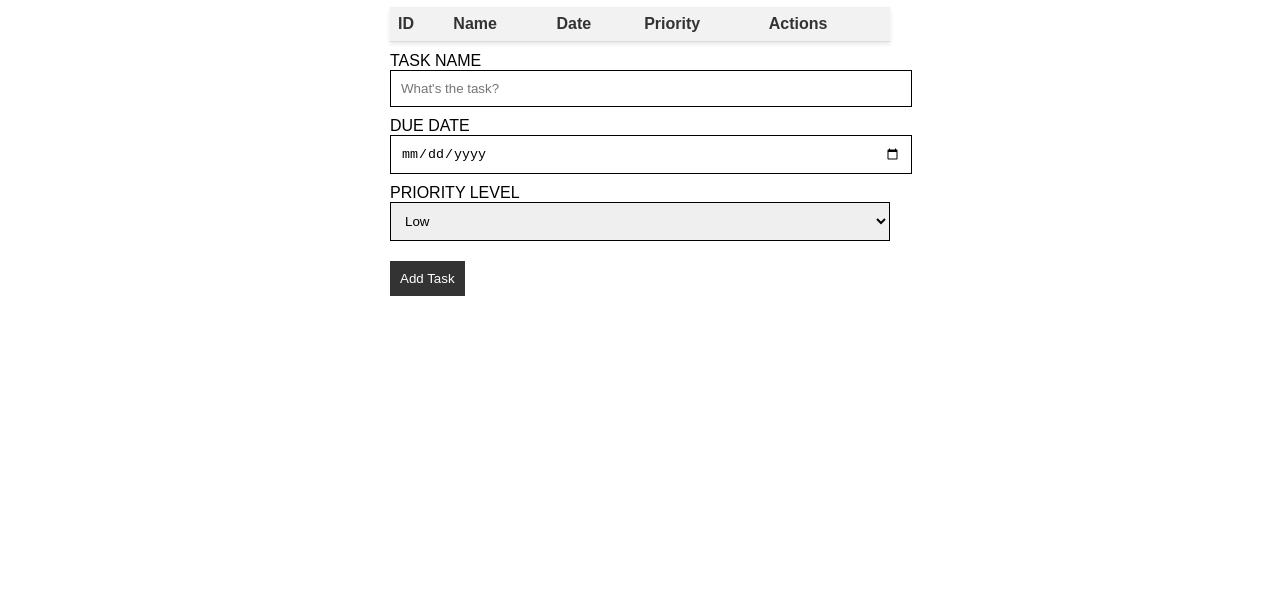
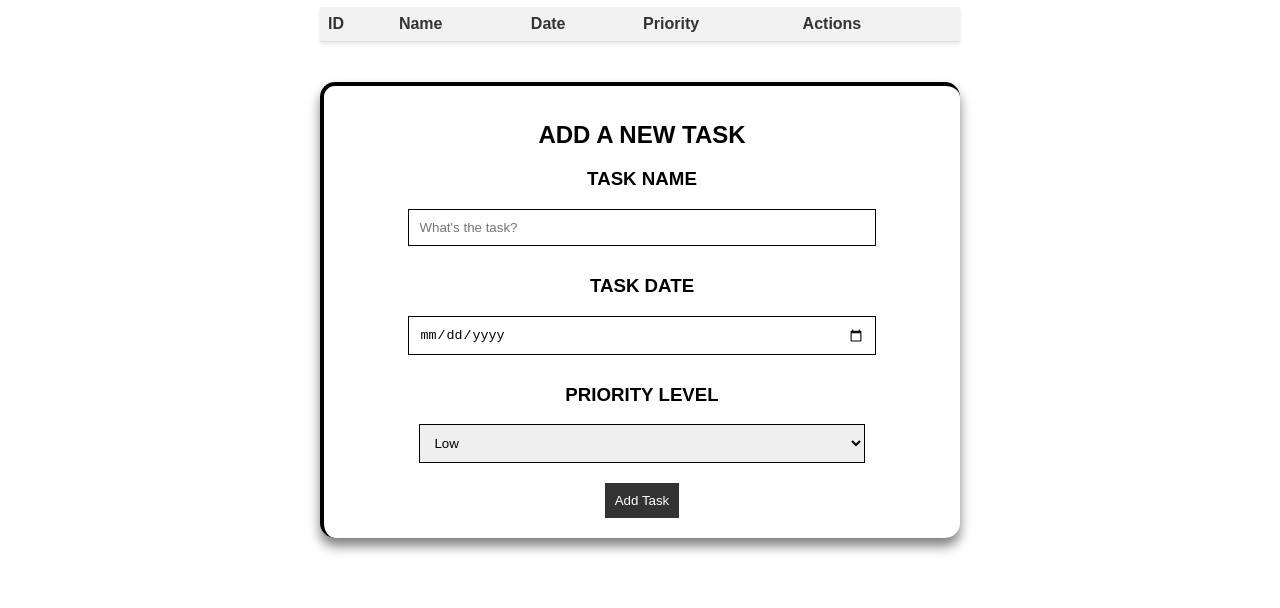
Before and after one commit to uniqueolgacodes/taskScheduler, a plain HTML site: page index.html in a window 1280 px wide. Shown: the part 288-896 px from the top of the page. Before the commit the page ends 800 px from the top, so only its background shows below. Drawn offline with Linux system fonts and the light colour scheme.

Commit message:
First basic release ready

```diff
--- a/index.html
+++ b/index.html
@@ -45,7 +45,7 @@
 <!DOCTYPE html>
 <html>
 <head>
-  <title>Task Manager</title>
+  <title>Task Scheduler</title>
   <style>
    body {
     font-family: sans-serif;
@@ -60,7 +60,7 @@
   }
 
   main {
-    width: 500px;
+    width: 50%;
     margin: 0 auto;
   }
 
@@ -84,12 +84,26 @@
 
   #add-task {
     margin-top: 10px;
+    margin-bottom: 20px;
+  }
+
+  #newtask{
+    border-top: 4px solid black;
+    border-left:4px solid black;
+    border-radius: 15px;
+    text-align: center;
+    width: auto;
+    box-shadow: 0 8px 12px 0 rgba(0, 0, 0, 0.5);
+    transition: 0.3s;
+    padding-top: 15px;
+    margin-top: 40px;
+    margin-bottom:70px;
   }
 
   input[type="text"],
   input[type="date"],
   select {
-    width: 100%;
+    width: 70%;
     padding: 10px;
     border: 1px solid black;
     margin-bottom: 10px;
@@ -102,6 +116,8 @@
     border: none;
     cursor: pointer;
   }
+
+
 
   #add-task {
     background-color: #333;
@@ -163,7 +179,7 @@
 </head>
 <body>
   <header>
-    <h1>Task Manager</h1>
+    <h1>Task Scheduler</h1>
   </header>
   <main>
     <table id="tasks-table">
@@ -194,14 +210,26 @@
       <tbody id="completed-tasks">
       </tbody>
     </table>
-    TASK NAME<input type="text" id="task-name" placeholder="What's the task?">
-    DUE DATE<input type="date" id="task-due-date" placeholder="Task Due Date">
-    PRIORITY LEVEL<select id="priority">
-      <option value="1">Low</option>
-      <option value="2">Medium</option>
-      <option value="3">High</option>
-    </select>
+    <div id="newtask">
+        <h2>ADD A NEW TASK</h2>
+        <div id="newtask_name">
+            <h3>TASK NAME</h3>
+            <input type="text" id="task-name" placeholder="What's the task?">
+        </div>
+        <div id="newtask_date">
+            <h3>TASK DATE</h3>
+            <input type="date" id="task-due-date" placeholder="Task Due Date">
+        </div>
+        <div id="newtask_priority">
+            <h3>PRIORITY LEVEL</h3>
+            <select id="priority">
+                <option value="1">Low</option>
+                <option value="2">Medium</option>
+                <option value="3">High</option>
+            </select>
+        </div>
     <button id="add-task">Add Task</button>
+    </div>
   </main>
   <script src="script.js"></script>
 </body>
--- a/style.css
+++ b/style.css
@@ -31,6 +31,10 @@ body {
   th {
     background-color: #f2f2f2;
     color: #333;
+  }
+
+  #newtask{
+
   }
 
   #add-task {
```
